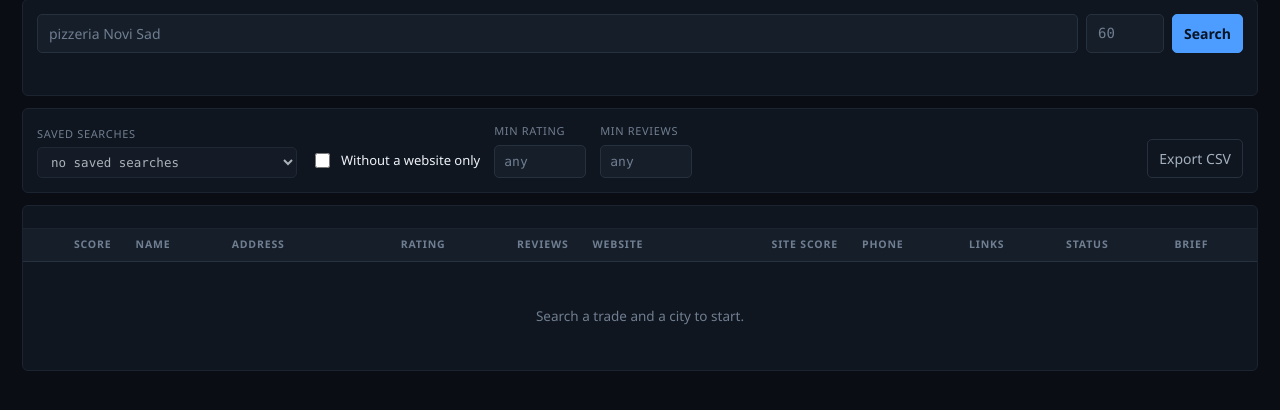
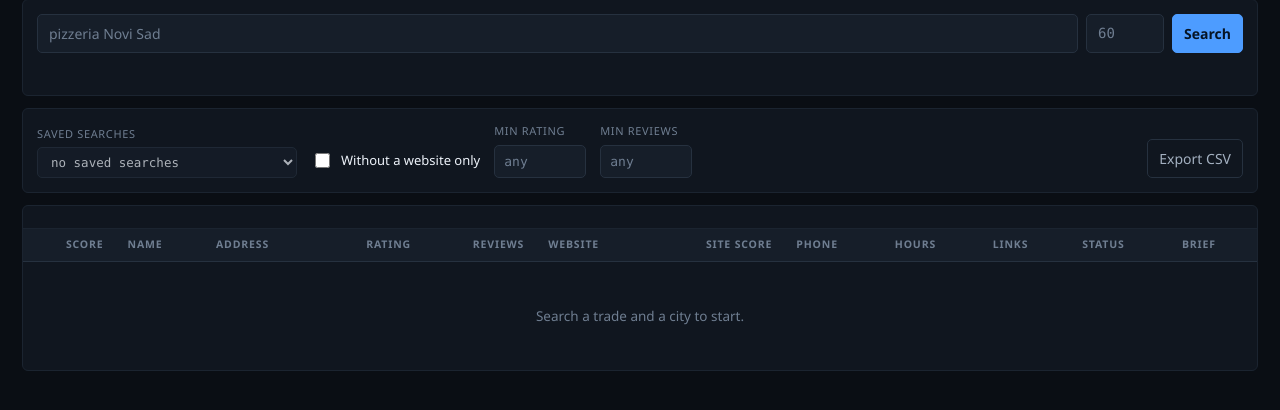
Before and after one commit to andrijaivankovic/lead-finder-site-builder, a Flask app: page / in a window 1280 px wide. Shown: the part 98-508 px from the top of the page. Run offline with Flask 3, Linux system fonts and the light colour scheme; data that the repository does not hold is empty.

Commit message:
fix: show the opening hours in the browser table
The opening_hours column was added to the CSV and to the brief, and the front
end was never touched. The value reached the browser in the /api/leads payload
and was thrown away by the renderer, so a lead whose hours OpenStreetMap knew
still showed nothing anywhere you would look for them.

The table gains an Hours column after Phone, sortable like the rest, matching
where the column sits in the CSV.

```diff
--- a/static/app.js
+++ b/static/app.js
@@ -304,6 +304,11 @@ function buildRow(row, thresholds) {
   phone.textContent = row.phone || "—";
   tr.append(phone);
 
+  const hours = document.createElement("td");
+  hours.className = "hours";
+  hours.textContent = row.opening_hours || "—";
+  tr.append(hours);
+
   const links = document.createElement("td");
   links.className = "links";
   if (row.google_maps_link) {
--- a/static/style.css
+++ b/static/style.css
@@ -364,6 +364,13 @@ td.phone {
   color: var(--text);
 }
 
+td.hours {
+  font-family: var(--mono);
+  font-size: 12px;
+  color: var(--muted);
+  white-space: nowrap;
+}
+
 .tag {
   display: inline-block;
   padding: 2px 8px;
--- a/templates/index.html
+++ b/templates/index.html
@@ -61,6 +61,7 @@
           <th data-sort="website" class="sortable">Website</th>
           <th data-sort="website_score" class="sortable numeric">Site score</th>
           <th data-sort="phone" class="sortable">Phone</th>
+          <th data-sort="opening_hours" class="sortable">Hours</th>
           <th>Links</th>
           <th data-sort="status" class="sortable">Status</th>
           <th>Brief</th>
```
